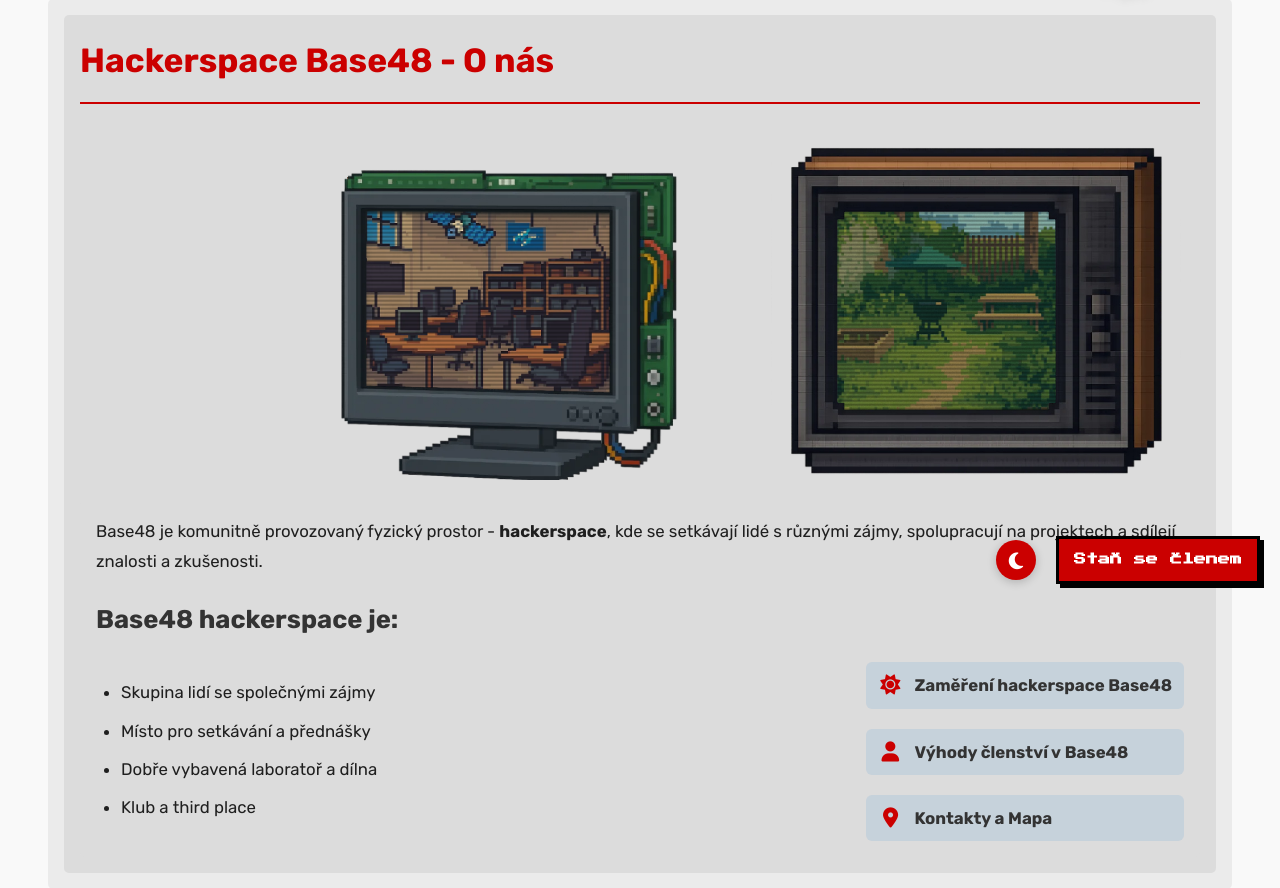
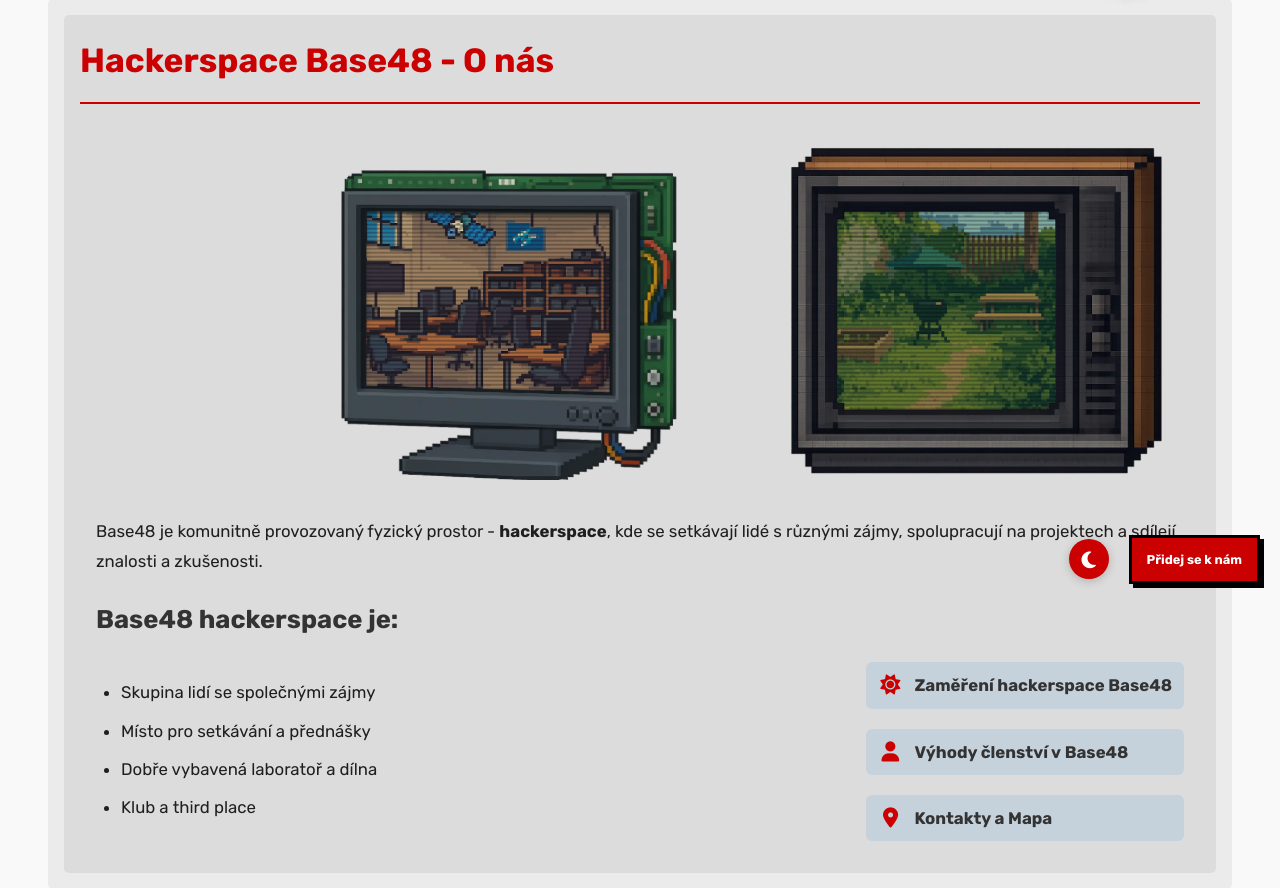
Before and after one commit to Thebys/base48, a PHP site: page / in a window 1280 px wide. Shown: the part 147-1035 px from the top of the page. Run offline with PHP 8.4, Linux system fonts and the light colour scheme.

Commit message:
Update CTA button styles and text in index.html; change class name from pixel-cta-button to main-cta-button and adjust hover effects. Modify frame title positioning in crt-effect.css for better layout.

```diff
--- a/css/buttons.css
+++ b/css/buttons.css
@@ -24,14 +24,14 @@
 }
 
 /* Styling for the new pixel CTA button */
-.pixel-cta-button {
+.main-cta-button {
     /* Pixel art styles */
     background-color: var(--primary-color);
     color: white;
-    font-family: 'Press Start 2P', cursive;
+    font-family: "Rubik", sans-serif;
     text-decoration: none;
     text-align: center;
-    font-size: 0.75rem;
+    font-size: .8rem;
     /* Smaller pixel font */
     border: 3px solid black;
     box-shadow: 4px 4px 0px black;
@@ -46,14 +46,14 @@
     /* Enhance pixel look */
 }
 
-.pixel-cta-button:hover {
+.main-cta-button:hover {
     background-color: #27ae60;
     /* Darker green on hover */
     transform: translate(2px, 2px);
     box-shadow: 2px 2px 0px black;
 }
 
-.pixel-cta-button:active {
+.main-cta-button:active {
     transform: translate(4px, 4px);
     box-shadow: 0px 0px 0px black;
 }
@@ -66,7 +66,7 @@
         gap: 8px;
     }
 
-    .pixel-cta-button {
+    .main-cta-button {
         padding: 8px 12px;
         font-size: 0.7rem;
     }
--- a/css/crt-effect.css
+++ b/css/crt-effect.css
@@ -223,7 +223,7 @@
 
 .flipped .frame-title {
     top: calc(40% - 10px);
-    left: 45px;
+    left: 20%;
     right: auto;
 }
 
--- a/index.html
+++ b/index.html
@@ -451,8 +451,8 @@
             <i class="fas fa-sun"></i>
         </button>
         <!-- New Pixel CTA Button -->
-        <a href="https://wiki.base48.cz/wiki/Join_us" target="_blank" class="pixel-cta-button" title="Staň se členem">
-            <span>Staň se členem</span>
+        <a href="https://wiki.base48.cz/wiki/Join_us" target="_blank" class="main-cta-button" title="Přidej se k nám">
+            <span>Přidej se k nám</span>
         </a>
 
     </div>
```
